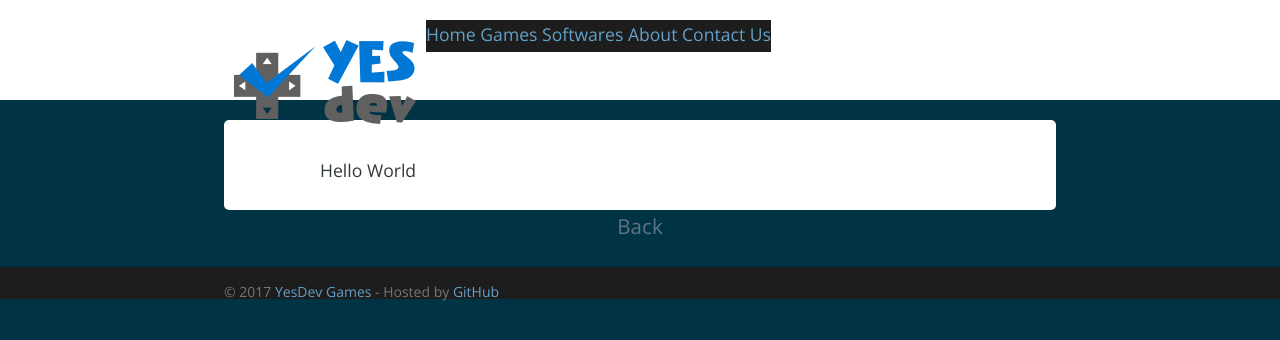
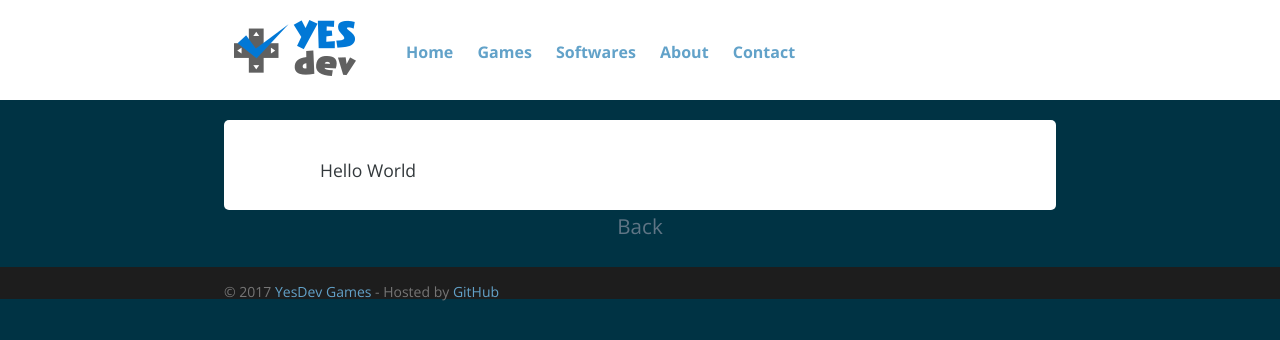
Before and after one commit to ricardobusta/yesdevgames.github.io, a Jekyll site: the page built from index.md, in a window 1280 px wide. Shown: the top 340 px of the page. Built offline with Jekyll 4.4.1, drawn with Linux system fonts in a browser that asks for light colours; nearby versions of some CDN libraries; our own code applies the rules of GitHub Pages for plain Markdown files; the list of posts is cut into pages by our own code; comment, search, counter and statistics services are not loaded.

Commit message:
fixing the page header

```diff
--- a/_includes/header.html
+++ b/_includes/header.html
@@ -1,12 +1,12 @@
 <header class="page-header">
-	<div class="main-content">
+	<div class="centered-element">
      <a href="{{ site.url }}" id="logo"><img src="{{ site.url }}/img/logo.png" alt="{{ site.title }}" class="middle-image"></a>
 	 <nav>
-		<a href="{{ site.url }}">Home</a>
-		<a href="{{ site.url }}/games/">Games</a>
-		<a href="{{ site.url }}/softwares/">Softwares</a>
-		<a href="{{ site.url }}/about/">About</a>
-		<a href="{{ site.url }}/contact/">Contact Us</a>
+		<a href="{{ site.url }}" class="nav-link">Home</a>
+		<a href="{{ site.url }}/games/" class="nav-link">Games</a>
+		<a href="{{ site.url }}/softwares/" class="nav-link">Softwares</a>
+		<a href="{{ site.url }}/about/" class="nav-link">About</a>
+		<a href="{{ site.url }}/contact/" class="nav-link">Contact</a>
 	</nav>
 	</div>
 </header>
--- a/stylesheets/stylesheet.css
+++ b/stylesheets/stylesheet.css
@@ -111,23 +111,23 @@ a:hover{
   padding: 0px;
 }
 
-@media screen and (min-width: 64em) {
+/*@media screen and (min-width: 64em) {
   .page-header{
-    /*padding:3rem 6rem*/
+    padding:3rem 6rem
   }
 }
 
 @media screen and (min-width: 42em) and (max-width: 64em) {
   .page-header{
-    /*padding:2rem 4rem*/
+    padding:2rem 4rem
   }
 }
 
 @media screen and (max-width: 42em) {
   .page-header{
-    /*padding:1rem 1rem*/
+    padding:1rem 1rem
   }
-}
+}*/
 
 .project-name{
   margin: 0
@@ -488,11 +488,16 @@ div.post-separator{
 }
 
 nav{
-  background-color:#1d1d1d;
-  color:#767676;
-  height: 2rem;
+  color:#0178d6;
+  font-size: 16px;
+  font-weight: bold;
   float: left;
   display: block;
+  margin: 40px 0 0 20px;
+}
+
+.nav-link{
+	margin: 0 0 20px 20px;
 }
 
 footer{
```
Also changed, not shown: img/logo.png, 1 other file.
